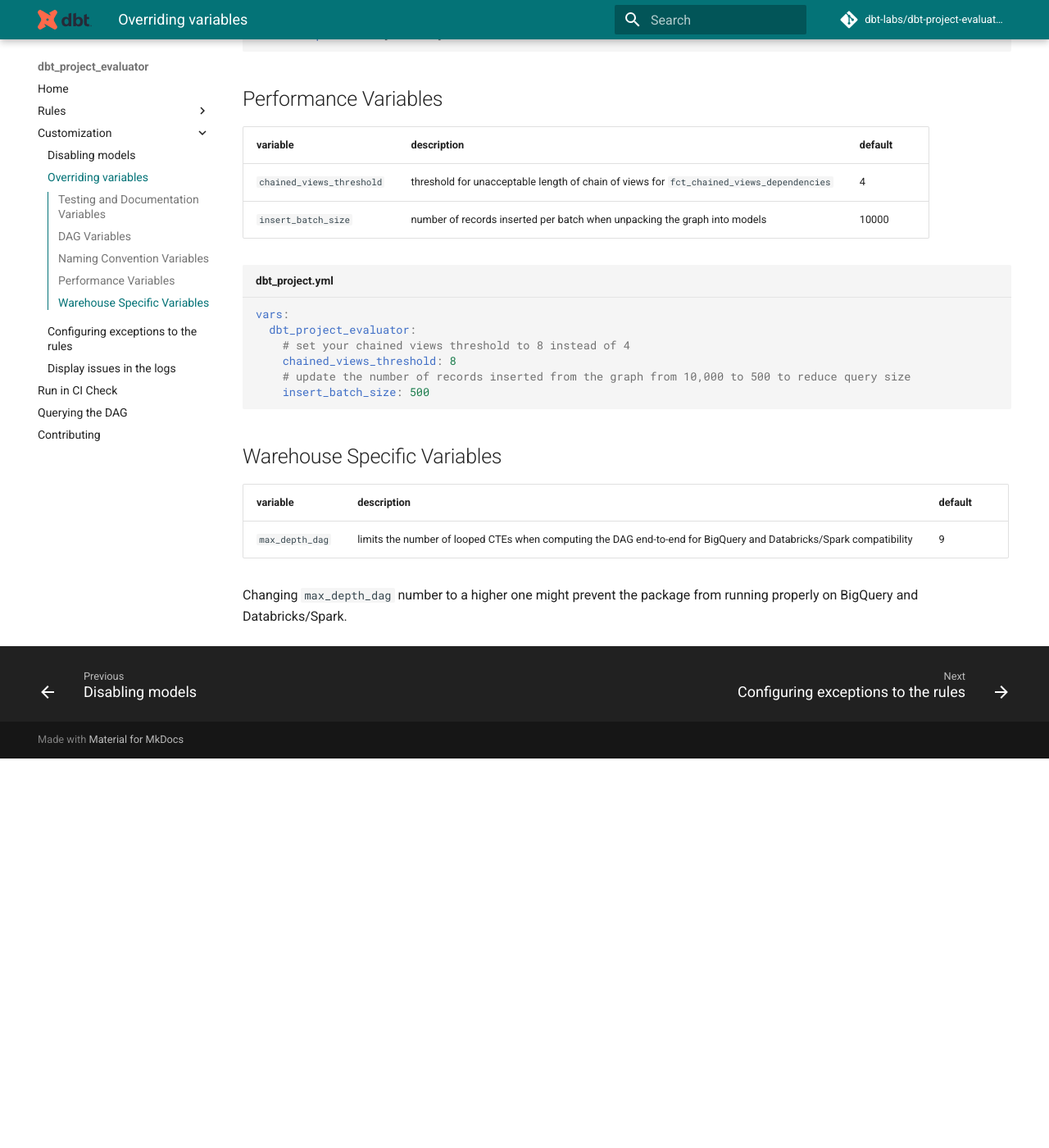
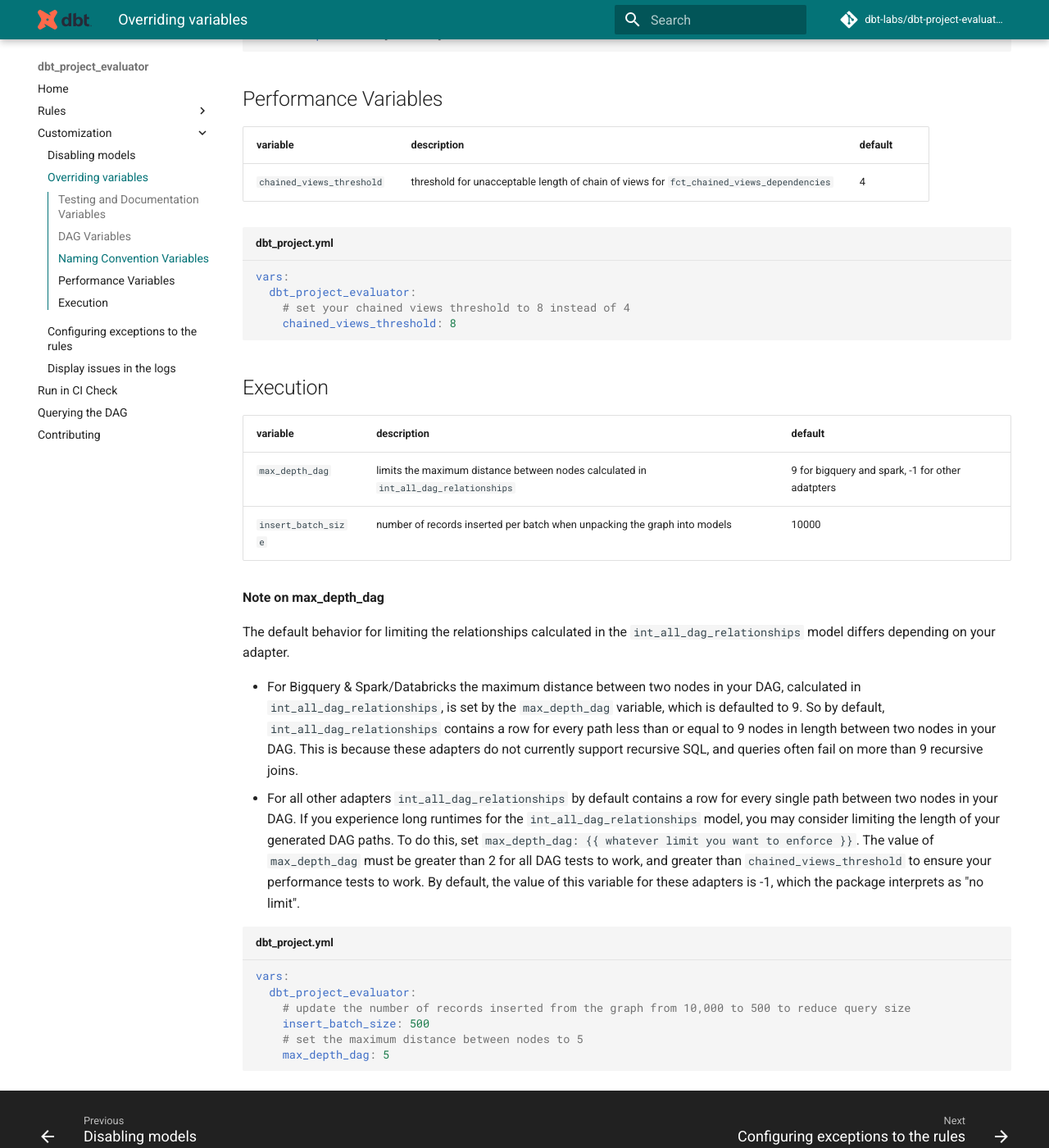
Before and after one commit to dbt-labs/dbt-project-evaluator, an MkDocs documentation site: the page built from docs/customization/overriding-variables.md, in a window 1280 px wide and 1400 px high, scrolled down 2445 px. Shown: the whole window at 82% size. Built offline with MkDocs 1.6.1 and Material for MkDocs 9.7.7, drawn with Linux system fonts in a browser that asks for light colours; comment, search, counter and statistics services are not loaded; the version menu is left out; before the commit the page ends 3370 px from its top, so only the background shows below that.

Commit message:
Updated `max_depth` docs

````diff
--- a/docs/customization/overriding-variables.md
+++ b/docs/customization/overriding-variables.md
@@ -81,21 +81,33 @@
 | variable    | description | default     |
 | ----------- | ----------- | ----------- |
 | `chained_views_threshold` | threshold for unacceptable length of chain of views for `fct_chained_views_dependencies` | 4 |
-| `insert_batch_size` | number of records inserted per batch when unpacking the graph into models | 10000 |
 
 ```yaml title="dbt_project.yml"
 vars:
   dbt_project_evaluator:
     # set your chained views threshold to 8 instead of 4
     chained_views_threshold: 8
-    # update the number of records inserted from the graph from 10,000 to 500 to reduce query size
-    insert_batch_size: 500
 ```
 
-## Warehouse Specific Variables
+## Execution
 
 | variable    | description | default     |
 | ----------- | ----------- | ----------- |
-| `max_depth_dag` | limits the number of looped CTEs when computing the DAG end-to-end for BigQuery and Databricks/Spark compatibility | 9 |
+| `max_depth_dag` | limits the maximum distance between nodes calculated in `int_all_dag_relationships` | 9 for bigquery and spark, -1 for other adatpters |
+| `insert_batch_size` | number of records inserted per batch when unpacking the graph into models | 10000 |
 
-Changing `max_depth_dag` number to a higher one might prevent the package from running properly on BigQuery and Databricks/Spark.
+**Note on max_depth_dag**
+
+The default behavior for limiting the relationships calculated in the `int_all_dag_relationships` model differs depending on your adapter.
+
+- For Bigquery & Spark/Databricks the maximum distance between two nodes in your DAG, calculated in `int_all_dag_relationships`, is set by the `max_depth_dag` variable, which is defaulted to 9. So by default, `int_all_dag_relationships` contains a row for every path less than or equal to 9 nodes in length between two nodes in your DAG. This is because these adapters do not currently support recursive SQL, and queries often fail on more than 9 recursive joins.
+- For all other adapters `int_all_dag_relationships` by default contains a row for every single path between two nodes in your DAG. If you experience long runtimes for the `int_all_dag_relationships` model, you may consider limiting the length of your generated DAG paths. To do this, set `max_depth_dag: {{ whatever limit you want to enforce }}`. The value of `max_depth_dag` must be greater than 2 for all DAG tests to work, and greater than `chained_views_threshold` to ensure your performance tests to work. By default, the value of this variable for these adapters is -1, which the package interprets as "no limit".
+
+```yaml title="dbt_project.yml"
+vars:
+  dbt_project_evaluator:
+    # update the number of records inserted from the graph from 10,000 to 500 to reduce query size
+    insert_batch_size: 500
+    # set the maximum distance between nodes to 5
+    max_depth_dag: 5
+```
````
